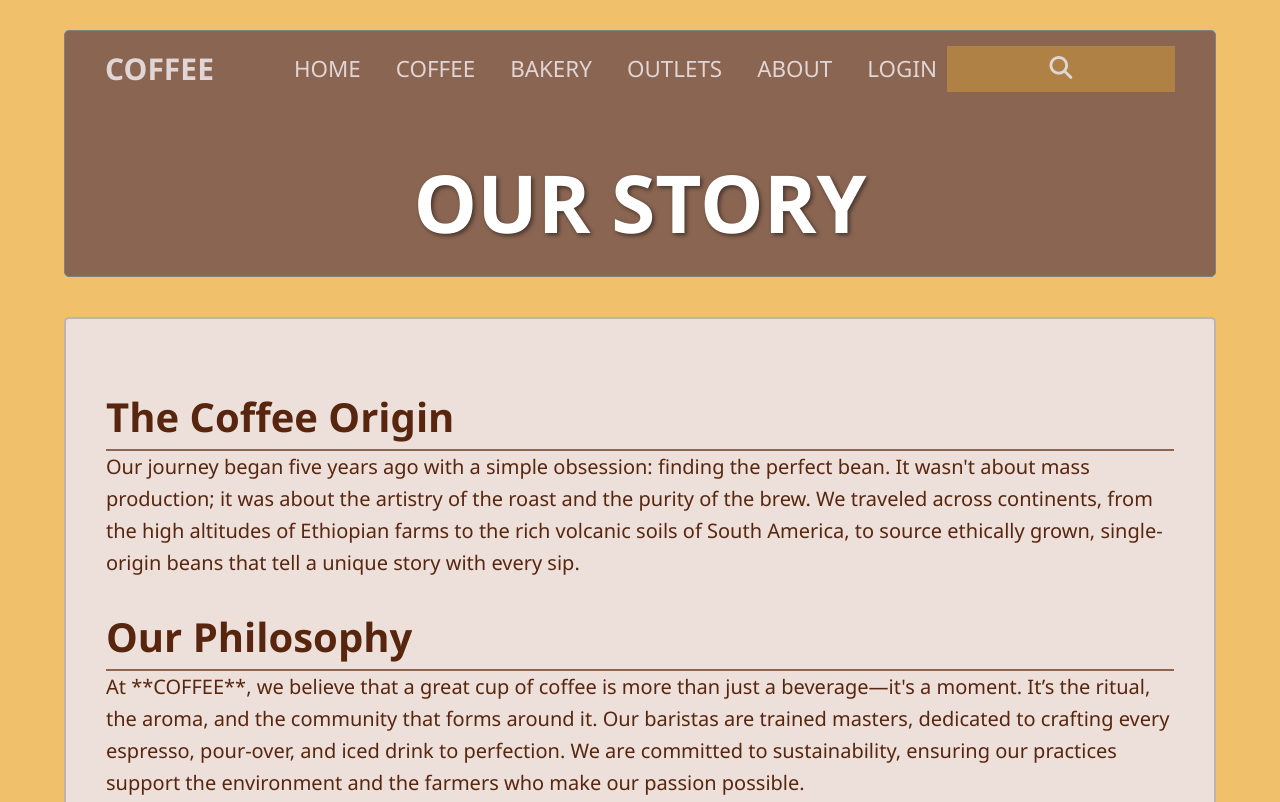
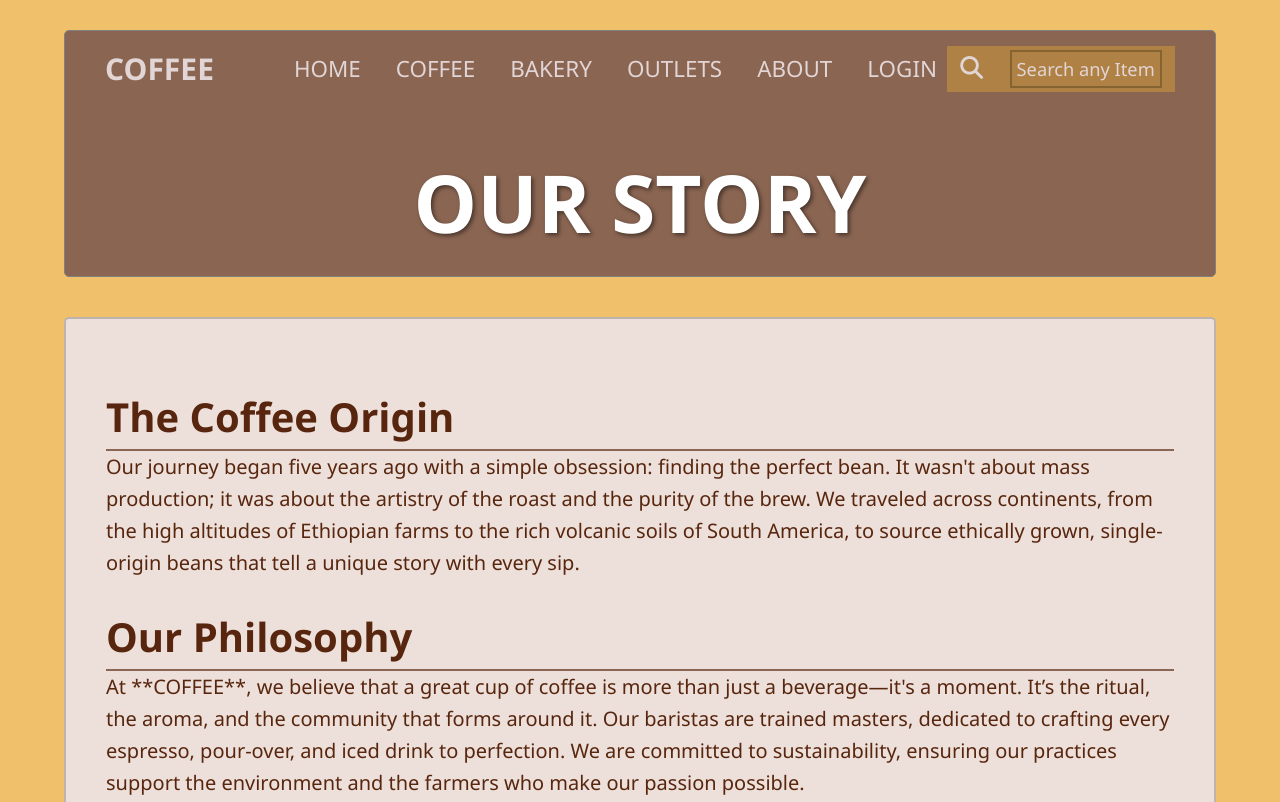
Before and after one commit to MadniSheikh/Coffee, a plain HTML site: page about.html in a window 1280 px wide. Shown: the top 802 px of the page. Drawn offline with Linux system fonts and the light colour scheme.

Commit message:
Search Bar Improved

```diff
--- a/about.html
+++ b/about.html
@@ -21,8 +21,9 @@
                     <a href="about.html" class="nav-head clickable" id="id5">ABOUT</a>
                     <a href="login.html" class="nav-head clickable" id="id6">LOGIN</a>
                 </div>
-                <div class="left clickable">
-                    <i class="fa-solid fa-magnifying-glass"></i>
+                <div class="left">
+                    <i class="fa-solid fa-magnifying-glass clickable"></i>
+                    <p>Search any Item</p>
                 </div>
             </div>
             <h1 class="page-title">OUR STORY</h1>
```
Also changed, not shown: bakery.html (+3 -2 lines), login.html (+3 -2 lines), outlets.html (+3 -2 lines), images/Coffee-Mobile-view.jpeg (added), 1 other file.
